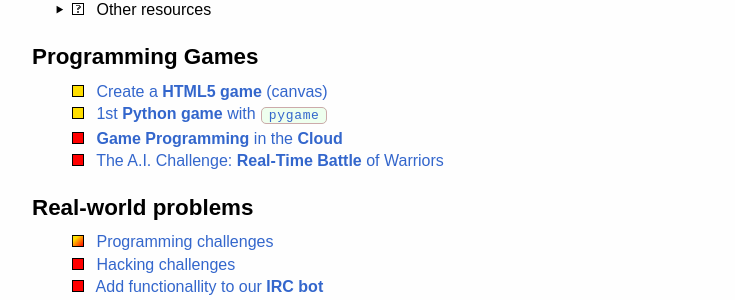
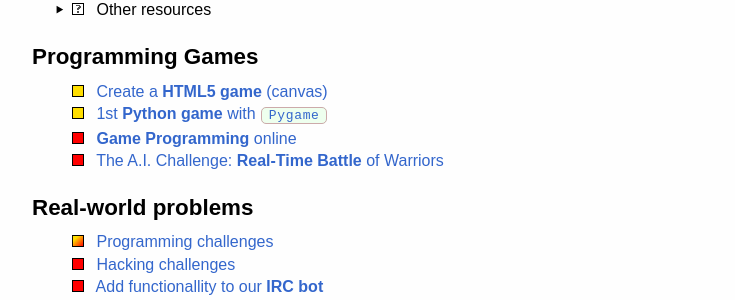
Before and after one commit to CoderDojoSI/course, a Jekyll site: the page built from tasks.md, in a window 1280 px wide and 1400 px high, scrolled down 782 px. Shown: the part 152-452 px from the top of the window, without its empty margins (272-1007 px from the left). Built offline with Jekyll 4.4.1, drawn with Linux system fonts in a browser that asks for light colours; nearby versions of some CDN libraries; Markdown is read by kramdown in place of the engine named in the settings.

```diff
--- a/tasks.md
+++ b/tasks.md
@@ -66,8 +66,8 @@ Programming
 
 ### Programming Games ###
 * ![[3]][3] [Create a **HTML5 game** (canvas)](tasks/html_game.html)
-* ![[3]][3] [1st **Python game** with `pygame`](tasks/pygame.html)
-* ![[3]][5] [**Game Programming** in the **Cloud**](tasks/game_programming_online.html)
+* ![[3]][3] [1st **Python game** with `Pygame`](tasks/pygame.html)
+* ![[3]][5] [**Game Programming** online](tasks/game_programming_online.html)
 * ![[8]][5] [The A.I. Challenge: **Real-Time Battle** of Warriors](tasks/aichallenge.html)
 
 ### Real-world problems ###
```
Also changed, not shown: other parts of tasks.md (+1 -0 lines), tasks/game_programming_online.md (+2 -0 lines).
